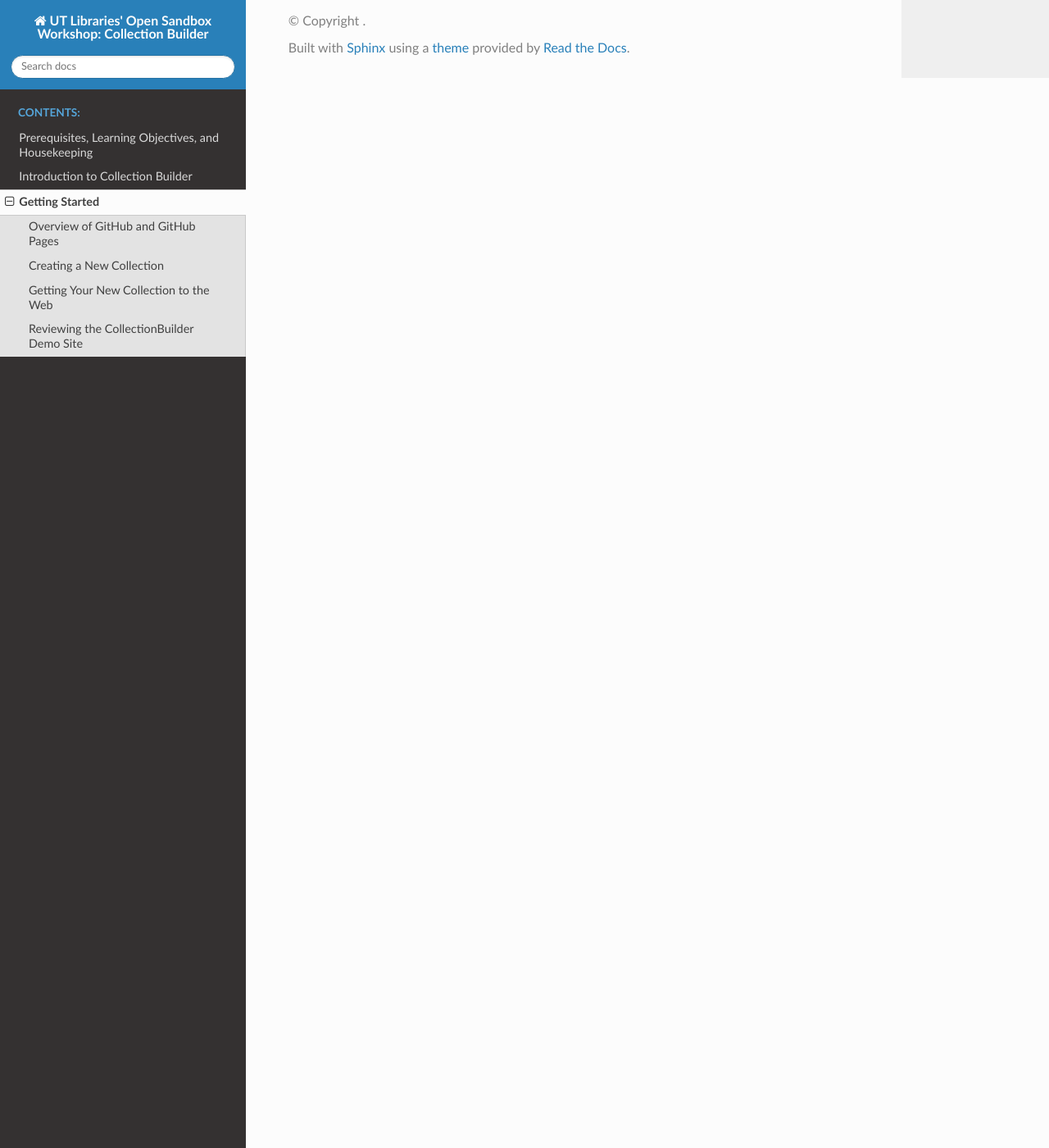
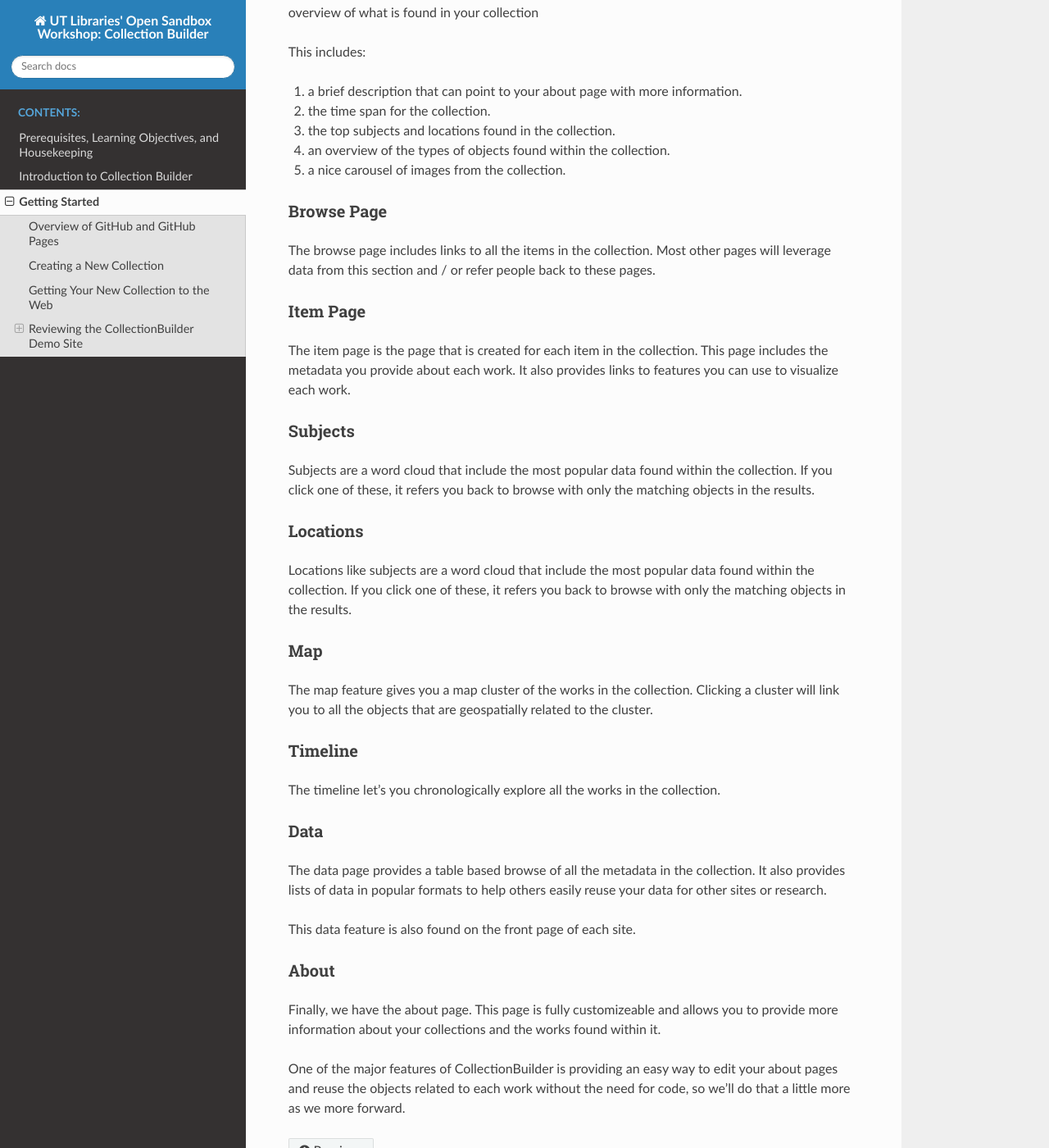
Before and after one commit to markpbaggett/utk_collection_builder, a Sphinx documentation site: the page built from docs/source/contents/2_getting_started.rst, in a window 1280 px wide and 1400 px high, scrolled down 2591 px. Shown: the whole window at 82% size. Built offline with Sphinx 7.4.7 and the Read the Docs theme 2.0.0, drawn with Linux system fonts in a browser that asks for light colours; some of the changed text lies outside the part shown.

Commit message:
Wrap up getting started.

```diff
--- a/docs/source/contents/1_outline.rst
+++ b/docs/source/contents/1_outline.rst
@@ -147,6 +147,8 @@ CollectionBuilder works with 3 main pieces:
 Using these three pieces, CollectionBuilder will generate a static website that you can host on GitHub pages that drives
 visualizations including browse, subject clouds, maps timelines and tables.
 
+Before we review this, let's start by getting a CollectionBuilder site up and running.
+
 CollectionBuilder Documentation
 -------------------------------
 
--- a/docs/source/contents/2_getting_started.rst
+++ b/docs/source/contents/2_getting_started.rst
@@ -94,3 +94,78 @@ Reviewing the CollectionBuilder Demo Site
 
 Assuming you have a green check mark, you can click the link to your site to visit it. You should see a page with the
 standard demo CollectionBuilder content.  If you don't see that, let me know in the chat.
+
+=========
+Home Page
+=========
+
+The home page is the first page that people will see when they visit your site. This page provides an overview of what
+is found in your collection
+
+This includes:
+
+1. a brief description that can point to your about page with more information.
+2. the time span for the collection.
+3. the top subjects and locations found in the collection.
+4. an overview of the types of objects found within the collection.
+5. a nice carousel of images from the collection.
+
+===========
+Browse Page
+===========
+
+The browse page includes links to all the items in the collection.  Most other pages will leverage data from this section
+and / or refer people back to these pages.
+
+=========
+Item Page
+=========
+
+The item page is the page that is created for each item in the collection.  This page includes the metadata you provide
+about each work. It also provides links to features you can use to visualize each work.
+
+========
+Subjects
+========
+
+Subjects are a word cloud that include the most popular data found within the collection. If you click one of these, it
+refers you back to browse with only the matching objects in the results.
+
+=========
+Locations
+=========
+
+Locations like subjects are a word cloud that include the most popular data found within the collection. If you click
+one of these, it refers you back to browse with only the matching objects in the results.
+
+===
+Map
+===
+
+The map feature gives you a map cluster of the works in the collection. Clicking a cluster will link you to all the objects
+that are geospatially related to the cluster.
+
+========
+Timeline
+========
+
+The timeline let's you chronologically explore all the works in the collection.
+
+====
+Data
+====
+
+The data page provides a table based browse of all the metadata in the collection. It also provides lists of data in popular
+formats to help others easily reuse your data for other sites or research.
+
+This data feature is also found on the front page of each site.
+
+=====
+About
+=====
+
+Finally, we have the about page.  This page is fully customizeable and allows you to provide more information about your
+collections and the works found within it.
+
+One of the major features of CollectionBuilder is providing an easy way to edit your about pages and reuse the objects related
+to each work without the need for code, so we'll do that a little more as we more forward.
```
